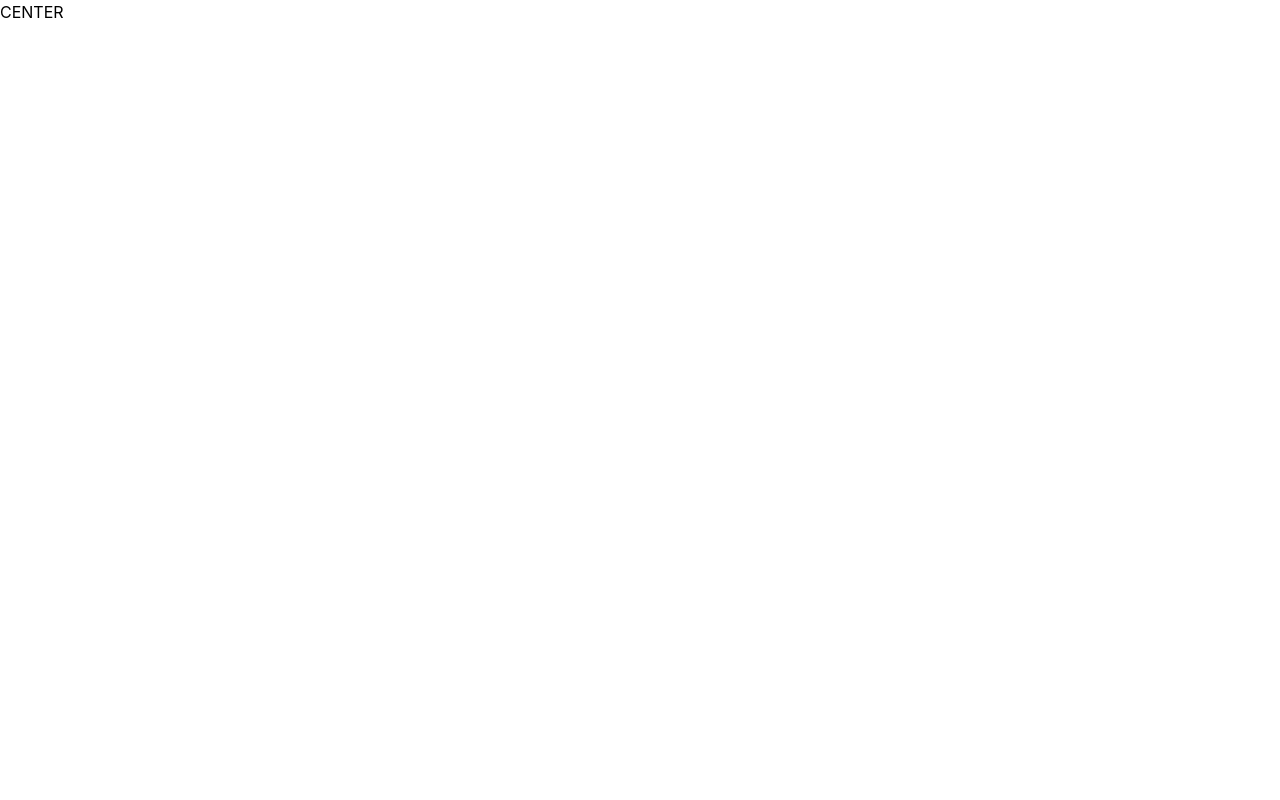
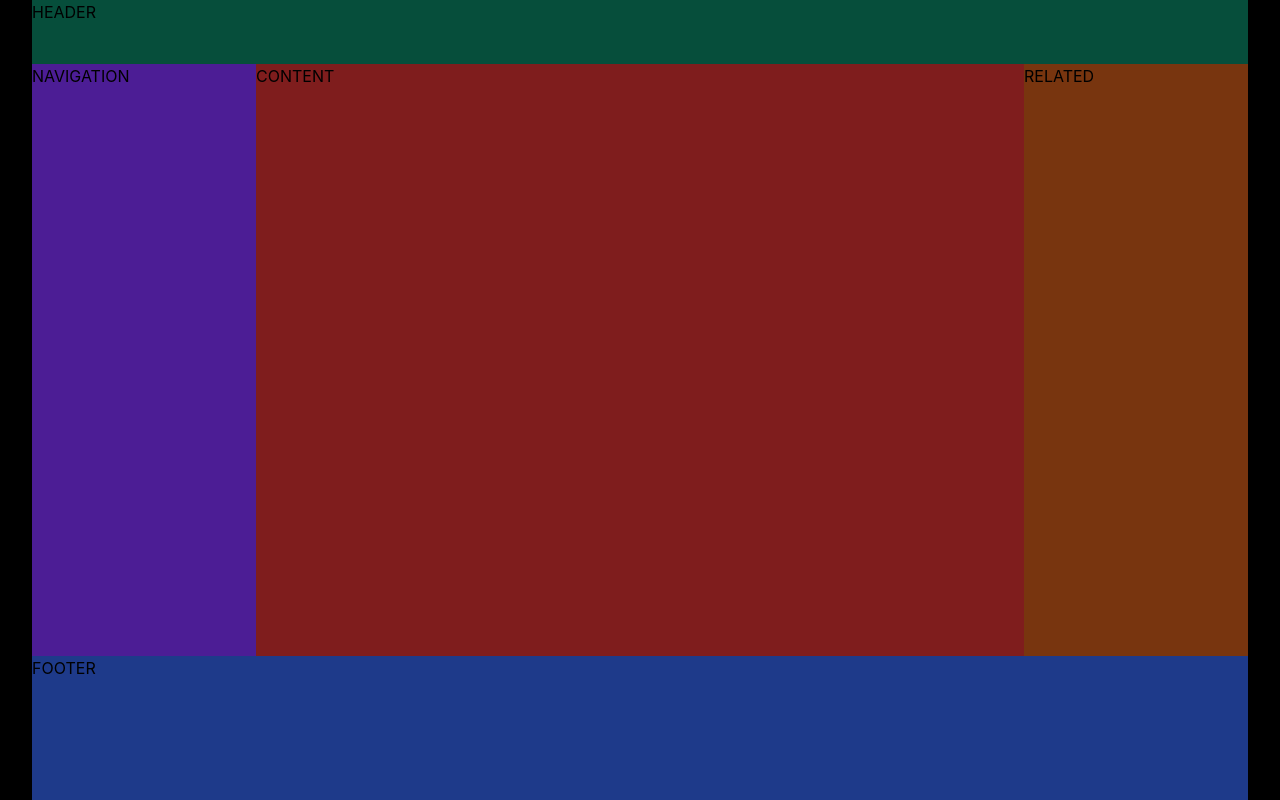
Before and after one commit to raphaelkox/layout-pratice, a Next.js app: page / in a window 1280 px wide. Built offline with nearby package versions, Linux system fonts and the light colour scheme.

Commit message:
LayoutV2 done

```diff
--- a/components/layoutv2.js
+++ b/components/layoutv2.js
@@ -1,9 +1,28 @@
+import Navbar from "./navbar";
+import Related from "./related";
+
 export default function LayoutV2(props){
     return(
         <>
-            <div className="flex flex-col w-full min-w-screen-s0 min-h-screen items-center bg-black">
-                <div className="w-full s1:max-w-screen-s1 s2:max-w-screen-s2 s3:max-w-screen-s3 s4:max-w-screen-s4 min-h-full flex-grow bg-white">
-                    CENTER
+            <div className="flex flex-col w-full min-w-screen-sm min-h-screen items-center bg-black 2xl:bg-white">
+                <div className="w-full md:max-w-screen-md lg:max-w-screen-lg xl:max-w-screen-xl 2xl:max-w-screen-2xl min-h-full flex flex-col flex-grow bg-white">
+                    <header className="w-full h-16 bg-green-900">
+                        HEADER
+                    </header>
+                    <main className="w-full flex flex-row flex-grow bg-gray-900">
+                        <Navbar />
+                        <div className="flex flex-col xl:flex-row flex-grow">
+                            <div className="max-w-screen-md 2xl:max-w-none flex-grow bg-red-900">
+                                {props.children}
+                            </div>
+                            <Related>
+                                RELATED
+                            </Related>
+                        </div>
+                    </main>
+                    <footer className="w-full h-36 bg-blue-900">
+                        FOOTER
+                    </footer>
                 </div>
             </div>
         </>
--- a/components/navbar.js
+++ b/components/navbar.js
@@ -7,7 +7,7 @@ export default function Navbar(){
     return(
         <>
         <div className={"lg:hidden z-40 fixed top-0 left-0 w-full min-h-screen bg-black transform-gpu " + ( navBarState ? "bg-opacity-70" : "bg-opacity-0") + " transition -delay-150"} onClick={() => { if(navBarState) setState(false) }}></div>
-        <nav className={"fixed lg:relative z-50 top-0 left-0 w-56 min-h-screen lg:min-h-auto lg:justify-self-start transform " + ( navBarState ? "translate-x-0" : "-translate-x-56") + " lg:transform-none transition bg-purple-400"}>
+        <nav className={"fixed lg:relative z-50 top-0 left-0 w-56 min-h-screen lg:min-h-full lg:justify-self-start transform " + ( navBarState ? "translate-x-0" : "-translate-x-56") + " lg:transform-none transition bg-purple-900"}>
             NAVIGATION
         </nav>
         <button className="lg:hidden z-50 fixed bottom-2 right-2 w-20 h-20 rounded-full bg-white text-xl" onClick={() => setState(!navBarState)}>
--- a/components/related.js
+++ b/components/related.js
@@ -1,9 +1,7 @@
-export default function Related(){
+export default function Related(props){
     return(
-        <>
-            <div className="flex p-1 w-full xl:w-56 h-56 xl:min-h-full flex-shrink-0 bg-green-400">
-                SIDEBAR
-            </div>
-        </>
+    <div className="h-36 xl:w-56 xl:h-auto xl:min-h-full bg-yellow-900">
+        {props.children}
+    </div>
     )
 }
--- a/pages/index.js
+++ b/pages/index.js
@@ -9,6 +9,7 @@ export default function Home() {
       <Head>
         <title>Home</title>
       </Head>
+      CONTENT
     </LayoutV2>
   )
 }
--- a/tailwind.config.js
+++ b/tailwind.config.js
@@ -3,12 +3,12 @@ module.exports = {
   darkMode: false, // or 'media' or 'class'
   theme: {
     extend: {},
-    screen:{
-      's0' : '640px',
-      's1' : '768px',
-      's2' : '992px',
-      's3' : '1216px',
-      's4': '1920px'
+    screens:{
+      'sm' : '640px',
+      'md' : '768px',
+      'lg' : '992px',
+      'xl' : '1216px',
+      '2xl': '1920px'
     }
   },
   variants: {
```
